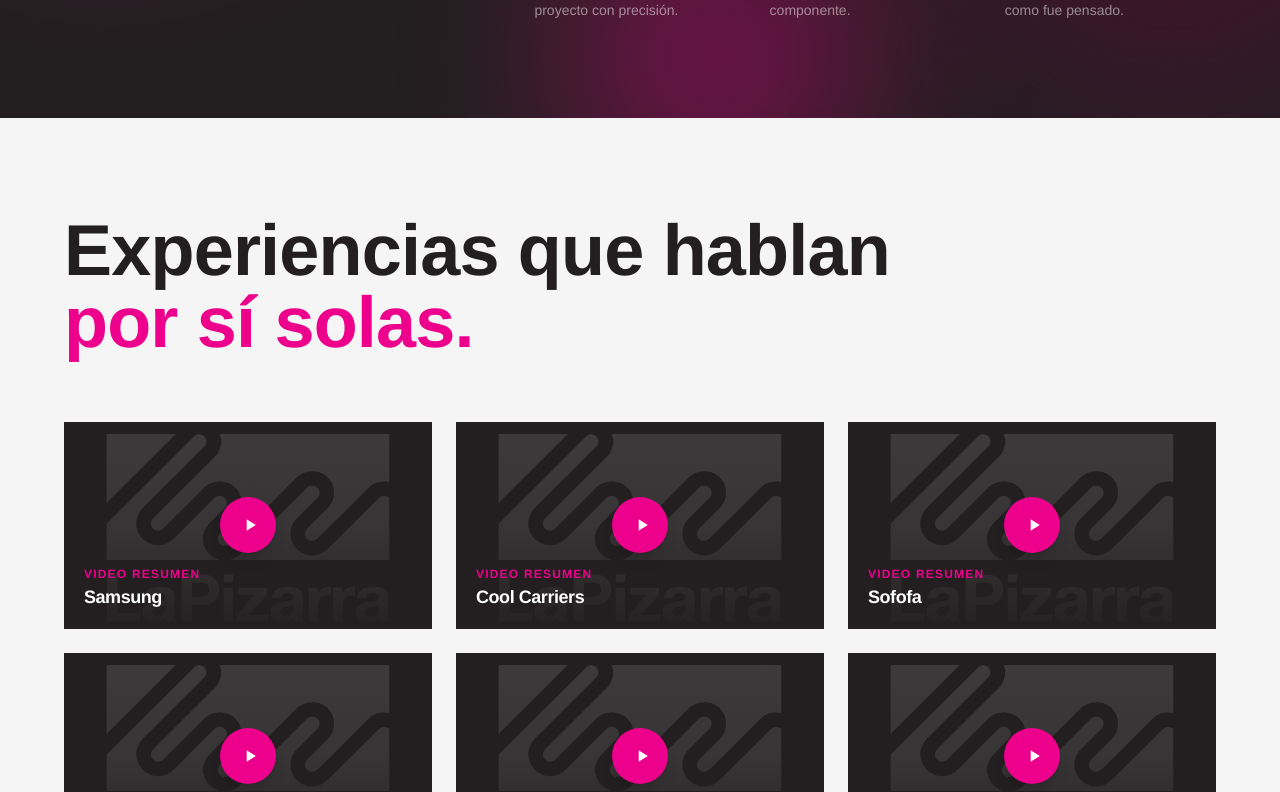
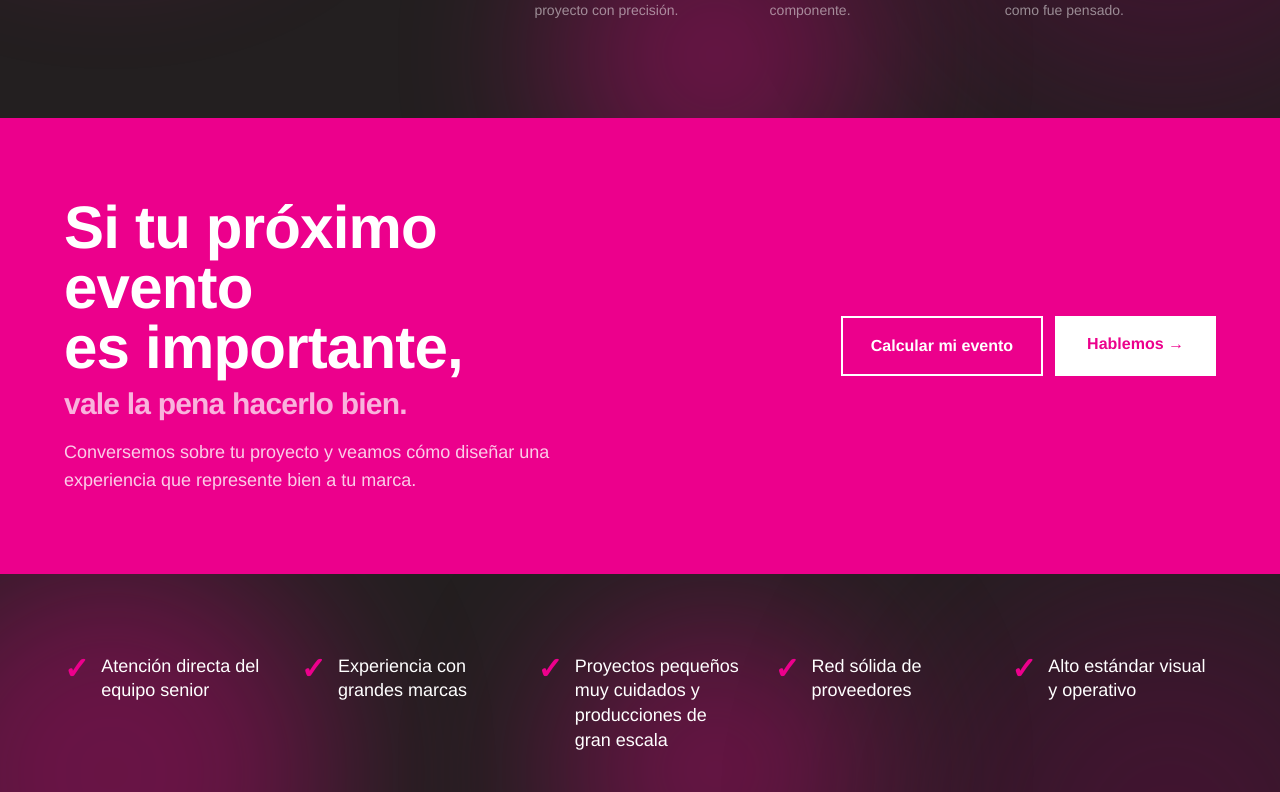
Before and after one commit to sebavigneaux-ui/lapizarra, a Next.js app: page / in a window 1280 px wide. Shown: the part 7968-8760 px from the top of the page. Built offline with nearby package versions, Linux system fonts and the light colour scheme.

Commit message:
Remove Proyectos section from landing page
Co-Authored-By: Claude Sonnet 4.6 <noreply@anthropic.com>

```diff
--- a/app/page.tsx
+++ b/app/page.tsx
@@ -29,7 +29,6 @@ export default function Home() {
           <Blobs />
           <Metodologia />
         </div>
-        <Proyectos />
         <CTAIntermedio />
         <Confianza />
         <ClientesDestacados />
```
